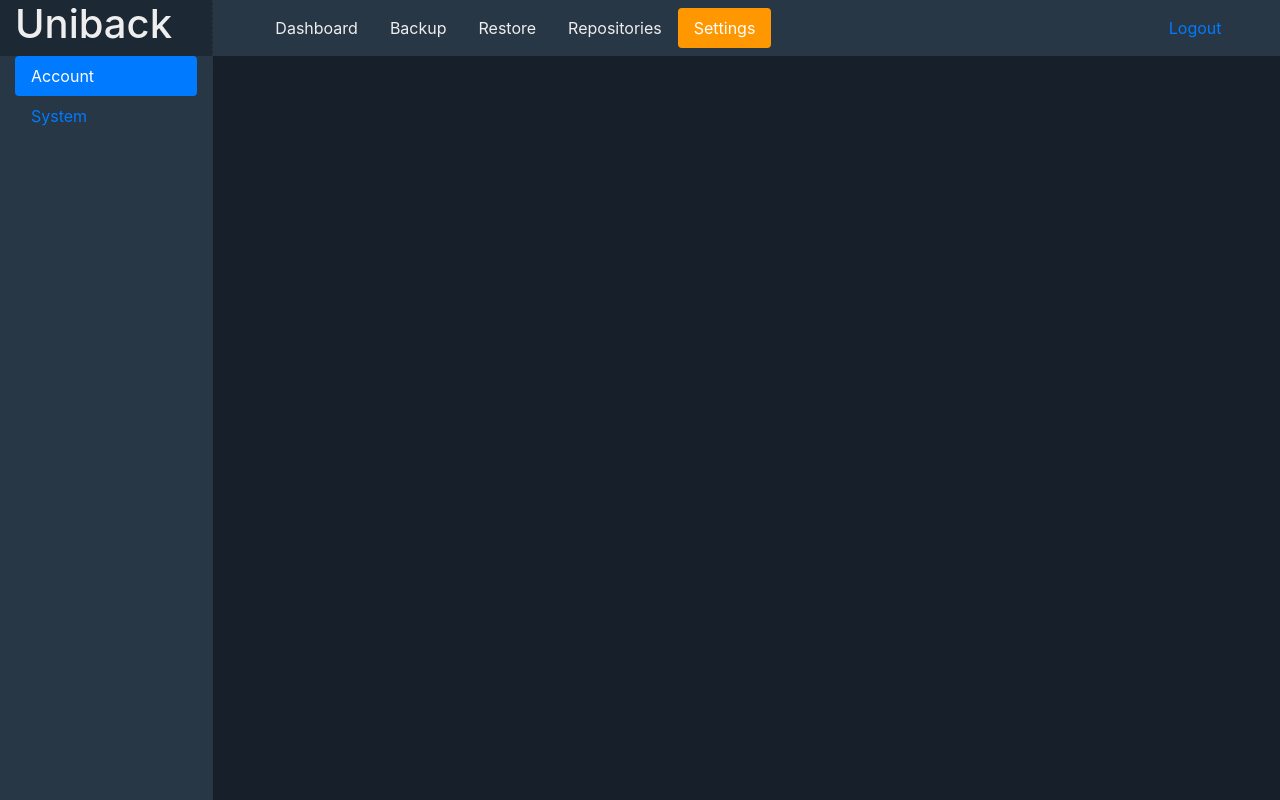
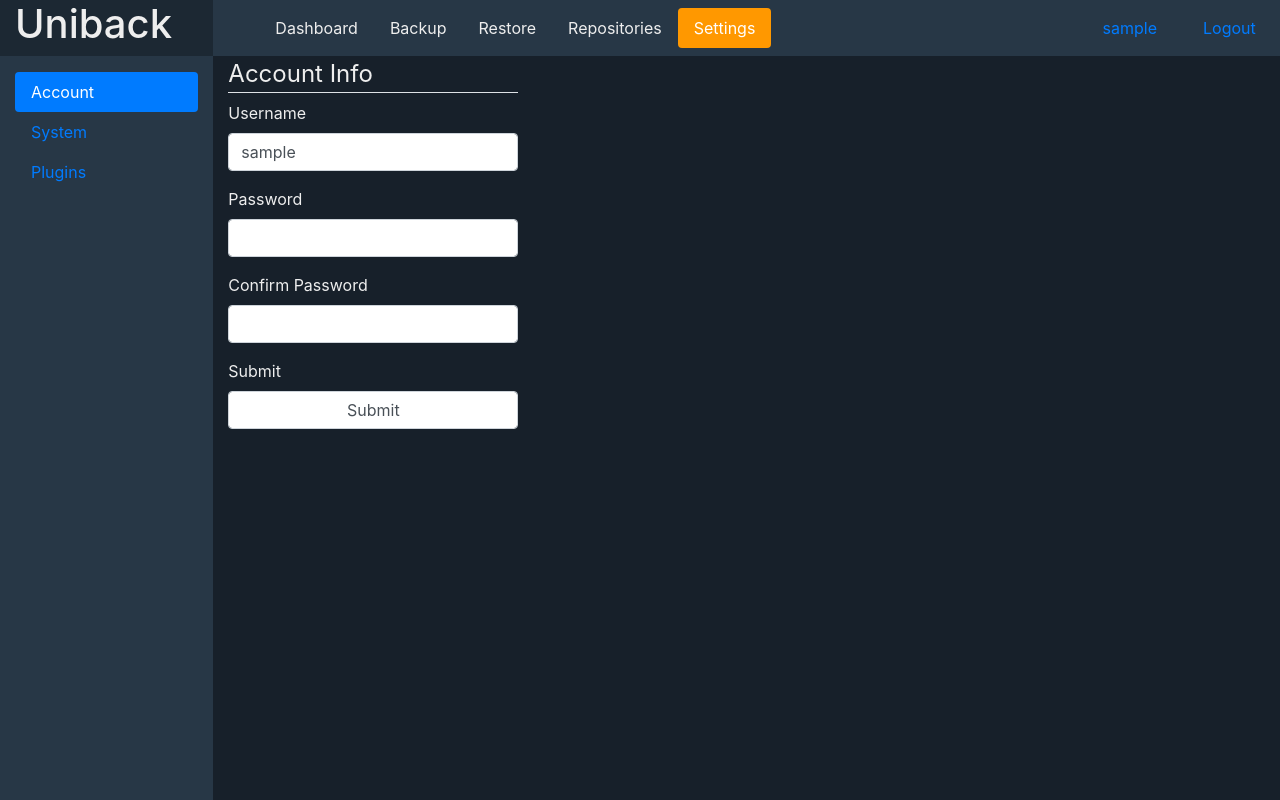
Before and after one commit to XXL6/uniback, a Flask app: page /settings in a window 1280 px wide. Run offline with Flask 2, Linux system fonts and the light colour scheme; the visitor is signed in with stand-in values (Sample User, id 1); data comes from the database, SQL or seed files in the repository; some libraries are stand-ins or nearby versions.

Commit message:
Settings/account page is now functional

```diff
--- /dev/null
+++ b/uniback/blueprints/settings/forms.py
@@ -0,0 +1,18 @@
+from flask_login import current_user
+from flask_wtf import FlaskForm
+from wtforms import StringField, PasswordField, SubmitField
+from wtforms.validators import DataRequired, EqualTo, ValidationError
+from uniback.blueprints.users.models import User
+
+
+class UpdateAccountForm(FlaskForm):
+    username = StringField('Username', validators=[DataRequired()])
+    password = PasswordField('Password')
+    confirm_password = PasswordField('Confirm Password', validators=[EqualTo('password')])
+    submit = SubmitField('Submit')
+
+    def validate_username(self, username):
+        if username.data != current_user.username:
+            user = User.query.filter_by(username=username.data).first()
+            if user:
+                raise ValidationError("Username already in user. Choose a different one.")
--- a/uniback/blueprints/settings/routes.py
+++ b/uniback/blueprints/settings/routes.py
@@ -1,14 +1,34 @@
-from flask import Blueprint, render_template
+from flask import Blueprint, render_template, flash, redirect, url_for, request
+from flask_login import login_required, current_user
+from .forms import UpdateAccountForm
+from uniback import bcrypt, db
 
 settings = Blueprint('settings', '__name__')
 
 
-@settings.route(f'/{settings.name}')
-@settings.route(f'/{settings.name}/account')
+@settings.route(f'/{settings.name}', methods=['GET', 'POST'])
+@settings.route(f'/{settings.name}/account', methods=['GET', 'POST'])
+@login_required
 def account():
-    return render_template('settings/account.html')
+    form = UpdateAccountForm()
+    if form.validate_on_submit():
+        current_user.username = form.username.data
+        if form.password.data is not "":
+            hashed_password = bcrypt.generate_password_hash(form.password.data).decode('utf-8')
+            current_user.password = hashed_password
+        db.session.commit()
+        flash("Account information has been updated", 'success')
+        return redirect(url_for('settings.account'))
+    elif request.method == 'GET':
+        form.username.data = current_user.username
+    return render_template('settings/account.html', form=form)
 
 
 @settings.route(f'/{settings.name}/system')
 def system():
     return render_template('settings/system.html')
+
+
+@settings.route(f'/{settings.name}/plugins')
+def plugins():
+    return render_template('settings/plugins.html')
--- a/uniback/static/app_layout.css
+++ b/uniback/static/app_layout.css
@@ -8,7 +8,6 @@
 .corner-title {
     background-color: #1C2833;
     display: inline-block;
-    border-right: 1px dashed #333;
     min-width: 140px;
 }
 
@@ -27,7 +26,6 @@
 }
 
 .menu-container {
-    border-right: 1px dashed #333;
     background-color: #273746;
     height: calc(100% - 56px);
 }
--- a/uniback/templates/account.html
+++ /dev/null
@@ -1,3 +0,0 @@
-{% extends app_layout.html %}
-{% block content %}
-{% endblock content %}
--- a/uniback/templates/app_layout.html
+++ b/uniback/templates/app_layout.html
@@ -12,7 +12,12 @@
         <nav class="navbar navbar-expand-md navbar-light">
             <div class="container-fluid">
                 {{ navigation_bar.render_navigation_pills(navigation_bar.navigation_pills, active_tab) }}
-                <a class="nav-item nav-link col-md-1 float-right" href="{{ url_for('users.logout') }}">Logout</a>
+
+                <div class="col-md-2 float-right">
+                    <a class="nav-item nav-link col-md-1 float-left" href="{{ url_for('settings.account') }}">{{ current_user.username }}</a>
+                    <a class="nav-item nav-link col-md-1 float-right" href="{{ url_for('users.logout') }}">Logout</a>
+                </div>
+
             </div>
         </nav>
     </header>
@@ -20,8 +25,5 @@
     {% block tab_content %}
     {% endblock tab_content%}
 
-    <div class="col-md-8">
-        {{ render_flashed_messages() }}
-    </div>
 </body>
 {% endblock app_content %}
--- a/uniback/templates/backup/job_history.html
+++ b/uniback/templates/backup/job_history.html
@@ -1,4 +1,4 @@
 {% extends "backup/backup.html" %}
 {% set active_menu = "job_history" %}
-{% block content %}
-{% endblock content %}
+{% block menu_content %}
+{% endblock menu_content %}
--- a/uniback/templates/backup/job_queue.html
+++ b/uniback/templates/backup/job_queue.html
@@ -1,4 +1,4 @@
 {% extends "backup/backup.html" %}
 {% set active_menu = "job_queue" %}
-{% block content %}
-{% endblock content %}
+{% block menu_content %}
+{% endblock menu_content %}
--- a/uniback/templates/backup/saved_jobs.html
+++ b/uniback/templates/backup/saved_jobs.html
@@ -1,4 +1,4 @@
 {% extends "backup/backup.html" %}
 {% set active_menu = "saved_jobs" %}
-{% block content %}
-{% endblock content %}
+{% block menu_content %}
+{% endblock menu_content %}
--- a/uniback/templates/menu_generator.html
+++ b/uniback/templates/menu_generator.html
@@ -1,6 +1,6 @@
 {% macro generate_menu(menu_item_list, active_menu, menu_header="Menu", sep=False) %}
 <div class="container-fluid menu-container col-md-2 float-left span2">
-    <ul class="nav flex-column nav-pills" id="v-pills-tab" aria-orientation="vertical">
+    <ul class="nav flex-column nav-pills mt-3" id="v-pills-tab" aria-orientation="vertical">
         {% for href, id, caption in menu_item_list %}
             <a class="nav-link menu-item {% if active_menu == id %}active{% endif %}" role="tab" href="{{ href }}">{{ caption }}</a>
         {% endfor %}
--- a/uniback/templates/settings/account.html
+++ b/uniback/templates/settings/account.html
@@ -1,4 +1,53 @@
 {% extends "settings/settings.html" %}
 {% set active_menu = "account" %}
 {% block menu_content %}
+    <form method="POST" action="" enctype="multipart/form-data"><!-- enctype required for images or something -->
+        {{ form.hidden_tag() }}
+        <fieldset class="form-group">
+            <legend class="border-bottom">Account Info</legend>
+            <div class="form-group">
+                {{ form.username.label(class="form-control-label") }}
+                {% if form.username.errors %}
+                {{ form.username(class="form-control is-invalid") }}
+                <div class="invalid-feedback">
+                    {% for error in form.username.errors %}
+                        <span>{{ error }}</span>
+                    {% endfor %}
+                </div>
+                {% else %}
+                {{ form.username(class="form-control") }}
+                {% endif %}
+            </div>
+            <div class="form-group">
+                {{ form.password.label(class="form-control-label") }}
+                {% if form.password.errors %}
+                    {{ form.password(class="form-control is-invalid") }}
+                    <div class="invalid-feedback">
+                        {% for error in form.password.errors %}
+                            <span>{{ error }}</span>
+                        {% endfor %}
+                    </div>
+                {% else %}
+                    {{ form.password(class="form-control") }}
+                {% endif %}
+            </div>
+            <div class="form-group">
+                {{ form.confirm_password.label(class="form-control-label") }}
+                {% if form.confirm_password.errors %}
+                    {{ form.confirm_password(class="form-control is-invalid") }}
+                    <div class="invalid-feedback">
+                        {% for error in form.confirm_password.errors %}
+                            <span>{{ error }}</span>
+                        {% endfor %}
+                    </div>
+                {% else %}
+                    {{ form.confirm_password(class="form-control") }}
+                {% endif %}
+            </div>
+            <div class="form-group">
+                {{ form.submit.label(class="form-control-label") }}
+                {{ form.submit(class="form-control") }}
+            </div>
+        </fieldset>
+    </form>
 {% endblock menu_content %}
--- /dev/null
+++ b/uniback/templates/settings/plugins.html
@@ -0,0 +1,4 @@
+{% extends "settings/settings.html" %}
+{% set active_menu = "plugins" %}
+{% block menu_content %}
+{% endblock menu_content %}
--- a/uniback/templates/settings/settings.html
+++ b/uniback/templates/settings/settings.html
@@ -2,11 +2,17 @@
 {% set active_tab = "settings" %}
 {% set menu_list = [
     (url_for('settings.account'), 'account', 'Account'),
-    (url_for('settings.system'), 'system', 'System')
+    (url_for('settings.system'), 'system', 'System'),
+    (url_for('settings.plugins'), 'plugins', 'Plugins')
 ] -%}
 {% from "menu_generator.html" import generate_menu %}
 {% block tab_content %}
     {{ generate_menu(menu_list, active_menu, 'Settings') }}
-    {% block menu_content %}
-    {% endblock menu_content %}
+    <div class="col-md-3 float-left">
+        {% block menu_content %}
+        {% endblock menu_content %}
+    </div>
+    <div class="col-md-8 float-left">
+        {{ render_flashed_messages() }}
+    </div>
 {% endblock tab_content %}
```
Also changed, not shown: uniback/blueprints/users/forms.py (+0 -12 lines), uniback/blueprints/users/routes.py (+1 -16 lines).
